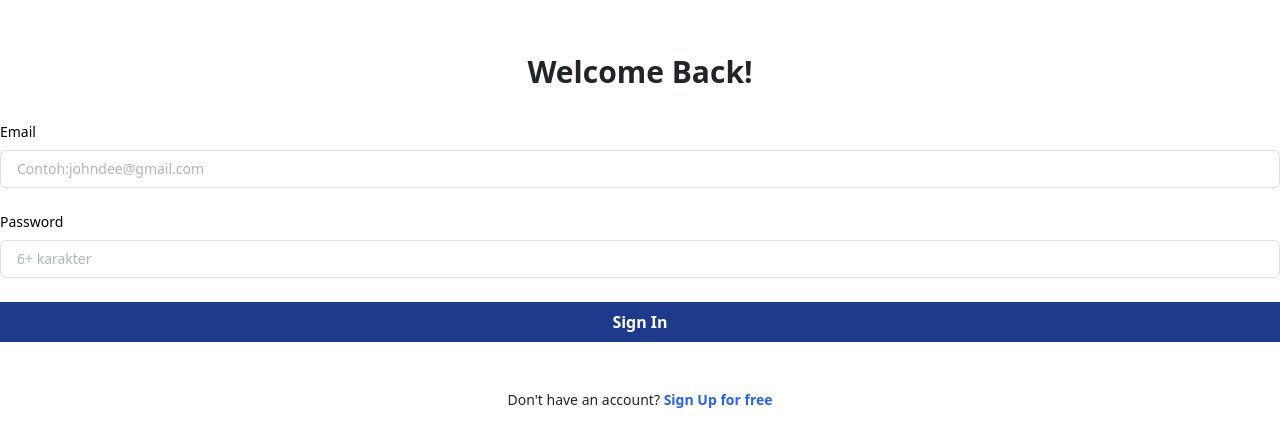
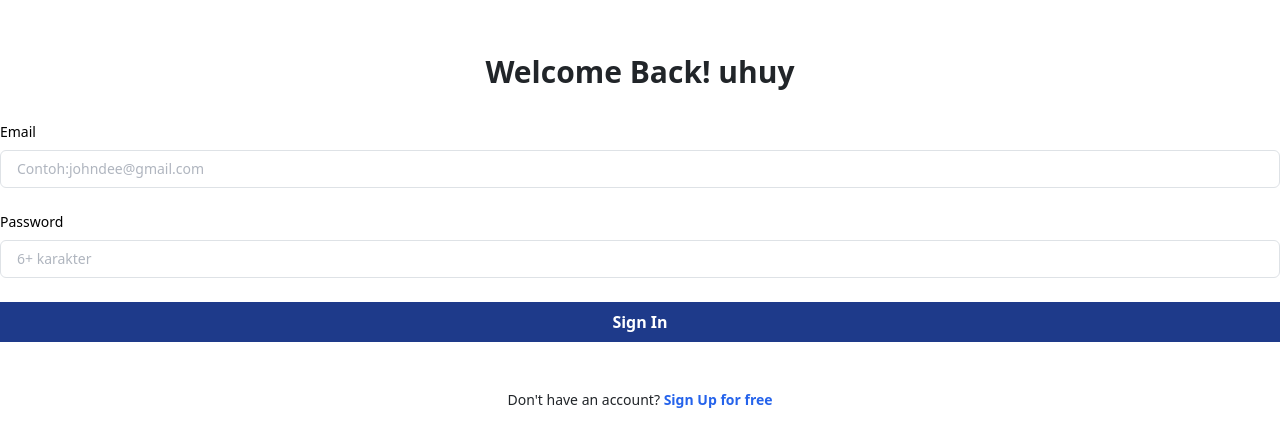
Before and after one commit to HarisMI40/fer-rental-mobil-public, a React (Vite) app: page /login in a window 1280 px wide. Shown: the part 168-614 px from the top of the page. Built offline with nearby package versions, Linux system fonts and the light colour scheme.

Commit message:
test buat belajar kolab git

```diff
--- a/src/pages/login.jsx
+++ b/src/pages/login.jsx
@@ -5,7 +5,7 @@ import { Link } from "react-router-dom";
 
 const LoginPage = () => {
   return (
-    <AuthLayout title="Welcome Back!">
+    <AuthLayout title="Welcome Back! uhuy">
       <FormLogin />
       <p className="text-sm mt-5 text-center">
         Don't have an account?{" "}
```
Also changed, not shown: 1 other file (tests, documents, lock files or other folders).
